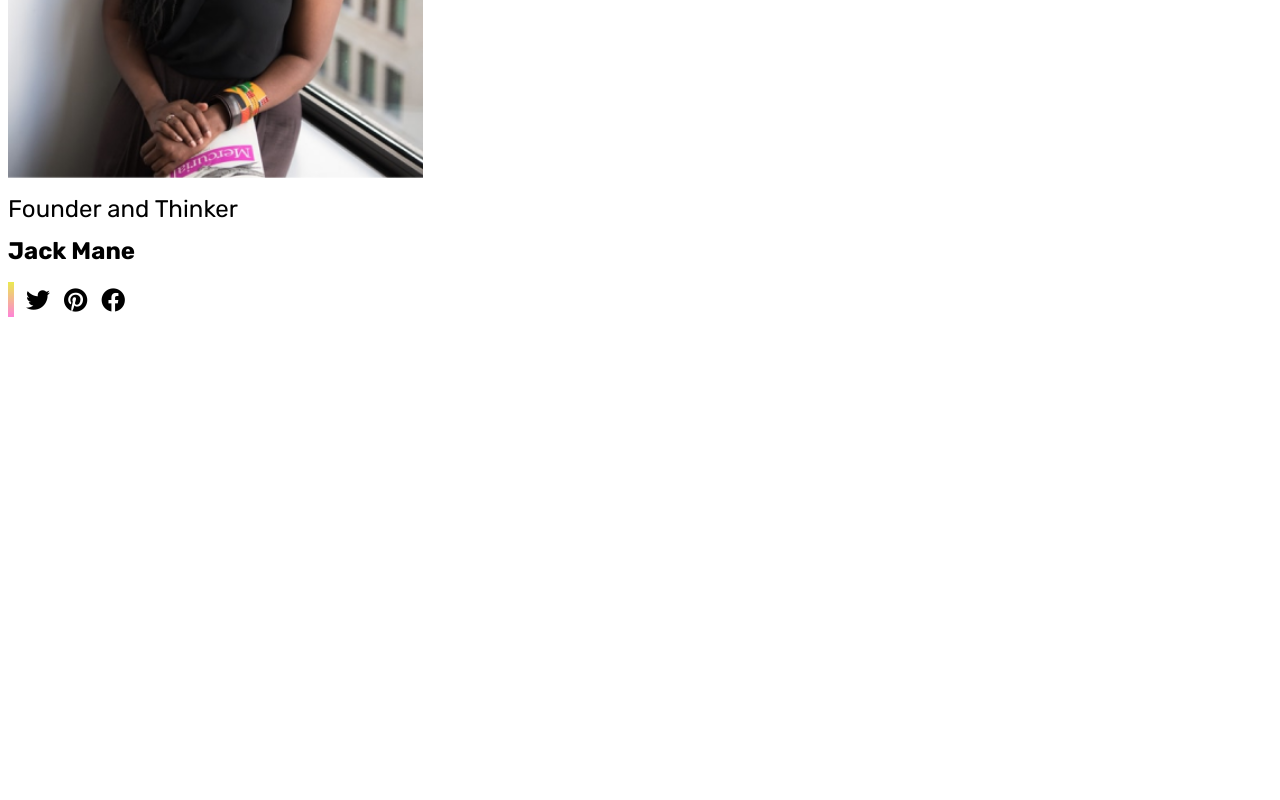
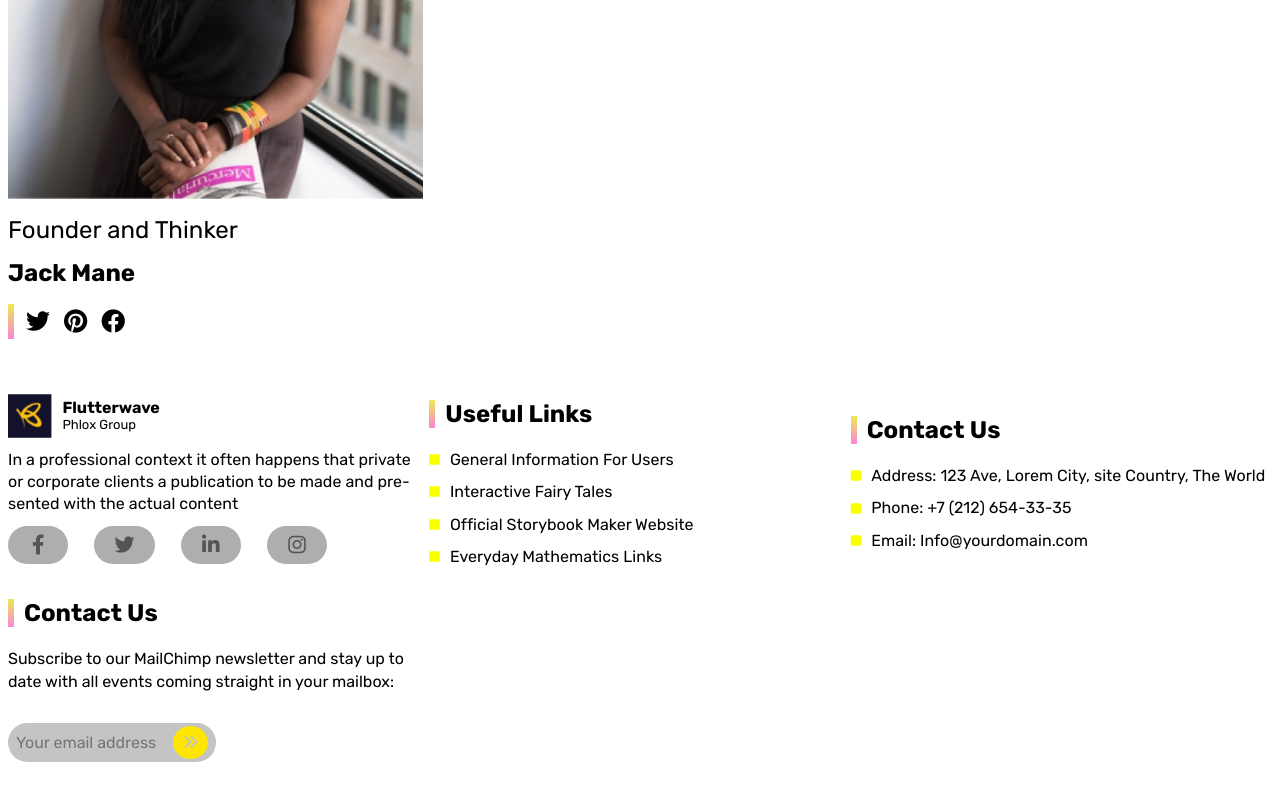
Before and after one commit to CasadoFrancisco/innovation, a React (Vite) app: page / in a window 1280 px wide. Shown: the part 1641-2441 px from the top of the page. Before the commit the page ends 1990 px from the top, so only its background shows below. Built offline with nearby package versions, Linux system fonts and the light colour scheme.

Commit message:
feat: add footer

```diff
--- /dev/null
+++ b/src/components/Footer.jsx
@@ -0,0 +1,240 @@
+import React from 'react';
+import styled from 'styled-components';
+import logo from '../assets/logo.png';
+
+const FooterContainer = styled.div`
+	grid-template-columns: repeat(auto-fill, minmax(355px, 1fr));
+	align-items: center;
+	display: grid;
+	justify-content: center;
+	padding: 8px;
+`;
+const Info = styled.div`
+	display: flex;
+	flex-direction: column;
+	gap: 11px;
+`;
+const LogoContainer = styled.div`
+	display: flex;
+	gap: 10px;
+`;
+const Logo = styled.img`
+	height: 44.43px;
+	width: 44.43px;
+`;
+const NameContainer = styled.div`
+	align-items: flex-start;
+	display: flex;
+	flex-direction: column;
+	justify-content: center;
+`;
+const Name = styled.span`
+	font-family: Rubik;
+	font-size: 16px;
+	font-weight: 700;
+	line-height: 18px;
+	letter-spacing: 0em;
+	text-align: left;
+`;
+const Group = styled.span`
+	font-family: Rubik;
+	font-size: 13px;
+	font-weight: 400;
+	line-height: 16px;
+	letter-spacing: 0em;
+	text-align: left;
+`;
+const Detail = styled.p`
+	font-family: Rubik;
+	font-size: 16px;
+	font-weight: 400;
+	line-height: 22px;
+	letter-spacing: 0.0025em;
+	text-align: left;
+`;
+const SocialMedia = styled.div`
+	display: flex;
+	gap: 26px;
+`;
+const Button = styled.button`
+	background-color: rgba(174, 174, 174, 1);
+	border-radius: 22.2px;
+	color: rgba(84, 84, 84, 1);
+	font-size: 20px;
+	height: 37.76px;
+	transition: 0.5s ease-in-out;
+	width: 60.26px;
+
+	&:hover {
+		background-color: rgba(84, 84, 84, 1);
+		color: rgba(174, 174, 174, 1);
+	}
+`;
+const Category = styled.div`
+	width: 100%;
+`;
+const Title = styled.span`
+	border-left: 6px solid transparent;
+	border-image: linear-gradient(
+			to bottom,
+			rgba(226, 231, 15, 0.75) 0%,
+			rgba(255, 6, 185, 0.51) 100%
+		)
+		1;
+	font-family: Rubik;
+	font-size: 24px;
+	font-weight: 700;
+	line-height: 70px;
+	letter-spacing: 0.0025em;
+	padding-left: 10px;
+	text-align: left;
+`;
+const ListItem = styled.li`
+	align-items: center;
+	display: flex;
+	gap: 10px;
+	justify-content: flex-start;
+	margin-bottom: 10px;
+	font-family: Rubik;
+	font-size: 16px;
+	font-weight: 400;
+	letter-spacing: 0.0025em;
+	transition: 0.5s ease-in-out;
+
+	& i {
+		font-size: 12px;
+		color: #faff00;
+	}
+
+	&:hover {
+		filter: opacity(0.7);
+	}
+`;
+const Form = styled.form`
+	align-items: center;
+	background-color: rgba(196, 196, 196, 1);
+	border-radius: 25px;
+	display: flex;
+	height: 39px;
+	justify-content: space-between;
+	margin: 30px 0;
+	padding: 0 8px;
+	width: 208px;
+
+	& input {
+		outline: none;
+		width: 147px;
+	}
+
+	& button {
+		background-color: rgba(255, 230, 0, 1);
+		border-radius: 50%;
+		color: #c4c4c4;
+		height: 33px;
+		transition: 0.5s ease-in-out;
+		width: 35px;
+	}
+
+	& button:hover {
+		background-color: #c4c4c4;
+		color: rgba(255, 230, 0, 1);
+	}
+`;
+
+export const Footer = () => {
+	const handlerForm = (e) => {
+		e.preventDefault();
+		alert('Email sent ✅');
+	};
+
+	return (
+		<FooterContainer>
+			<Info>
+				<LogoContainer>
+					<Logo src={logo} alt="logo" />
+					<NameContainer>
+						<Name>Flutterwave</Name>
+						<Group>Phlox Group</Group>
+					</NameContainer>
+				</LogoContainer>
+				<Detail>
+					In a professional context it often happens that private or corporate
+					clients a publication to be made and presented with the actual content
+				</Detail>
+				<SocialMedia>
+					<Button>
+						<i className="fa-brands fa-facebook-f"></i>
+					</Button>
+					<Button>
+						<i className="fa-brands fa-twitter"></i>
+					</Button>
+					<Button>
+						<i className="fa-brands fa-linkedin-in"></i>
+					</Button>
+					<Button>
+						<i className="fa-brands fa-instagram"></i>
+					</Button>
+				</SocialMedia>
+			</Info>
+			<Category>
+				<Title>Useful Links</Title>
+				<ul>
+					<ListItem>
+						<i className="fa-sharp fa-solid fa-square"></i>
+						<a href="http://" target="_blank" rel="noopener noreferrer">
+							General Information For Users
+						</a>
+					</ListItem>
+					<ListItem>
+						<i className="fa-sharp fa-solid fa-square"></i>
+						<a href="http://" target="_blank" rel="noopener noreferrer">
+							Interactive Fairy Tales
+						</a>
+					</ListItem>
+					<ListItem>
+						<i className="fa-sharp fa-solid fa-square"></i>
+						<a href="http://" target="_blank" rel="noopener noreferrer">
+							Official Storybook Maker Website
+						</a>
+					</ListItem>
+					<ListItem>
+						<i className="fa-sharp fa-solid fa-square"></i>
+						<a href="http://" target="_blank" rel="noopener noreferrer">
+							Everyday Mathematics Links
+						</a>
+					</ListItem>
+				</ul>
+			</Category>
+			<Category>
+				<Title>Contact Us</Title>
+				<ul>
+					<ListItem>
+						<i className="fa-sharp fa-solid fa-square"></i>
+						<p>Address: 123 Ave, Lorem City, site Country, The World</p>
+					</ListItem>
+					<ListItem>
+						<i className="fa-sharp fa-solid fa-square"></i>
+						<p>Phone: +7 (212) 654-33-35</p>
+					</ListItem>
+					<ListItem>
+						<i className="fa-sharp fa-solid fa-square"></i>
+						<p>Email: Info@yourdomain.com</p>
+					</ListItem>
+				</ul>
+			</Category>
+			<Category>
+				<Title>Contact Us</Title>
+				<p>
+					Subscribe to our MailChimp newsletter and stay up to date with all
+					events coming straight in your mailbox:
+				</p>
+				<Form onSubmit={handlerForm}>
+					<input type="text" placeholder="Your email address" />
+					<button type="submit" onSubmit={handlerForm}>
+						<i className="fa-solid fa-angles-right"></i>
+					</button>
+				</Form>
+			</Category>
+		</FooterContainer>
+	);
+};
--- a/src/components/Members.jsx
+++ b/src/components/Members.jsx
@@ -1,17 +1,17 @@
-import React from "react";
-import styled from "styled-components";
-import image1 from "../assets/foto1.png";
-import image2 from "../assets/foto2.png";
-import image3 from "../assets/foto3.png";
-import image4 from "../assets/foto4.png";
+import React from 'react';
+import styled from 'styled-components';
+import image1 from '../assets/foto1.png';
+import image2 from '../assets/foto2.png';
+import image3 from '../assets/foto3.png';
+import image4 from '../assets/foto4.png';
 
 const TitleContainer = styled.div`
 	align-items: center;
 	display: flex;
 	flex-direction: column;
 	gap: 10px;
+	margin-top: 15px;
 `;
-
 const Vector = styled.div`
 	background: linear-gradient(
 		rgba(226, 231, 15, 0.75) 50%,
@@ -43,7 +43,7 @@
 	display: grid;
 	flex-direction: column;
 	gap: 10px;
-  grid-template-columns: repeat(auto-fill, minmax(362px, 1fr));
+	grid-template-columns: repeat(auto-fill, minmax(355px, 1fr));
 	justify-content: center;
 	padding: 8px;
 `;
@@ -52,7 +52,11 @@
 	flex-direction: column;
 	gap: 20px;
 `;
-const Image = styled.img``;
+const Image = styled.img`
+	height: 450px;
+	object-fit: cover;
+	width: 100%;
+`;
 const Job = styled.p`
 	font-family: Rubik;
 	font-size: 24px;
@@ -86,7 +90,7 @@
 export const Members = () => {
 	return (
 		<div>
-      <TitleContainer id="members">
+			<TitleContainer>
 				<Vector></Vector>
 				<Subtitle>Our Team</Subtitle>
 				<Title>MEET WITH PHLOX TEAM MEMBERS</Title>
--- a/src/page/Home.jsx
+++ b/src/page/Home.jsx
@@ -1,12 +1,14 @@
-import Hero from "../components/Hero"
+import Hero from '../components/Hero';
 import { Members } from '../components/Members';
+import { Footer } from '../components/Footer';
 
 const Home = () => {
-  return (
-    <div>
-        <Hero/>
-        <Members />
-    </div>
-  )
-}
-export default Home
+	return (
+		<div>
+			<Hero />
+			<Members />
+			<Footer />
+		</div>
+	);
+};
+export default Home;
```
Lines whose indentation alone changed are shown as unchanged.
